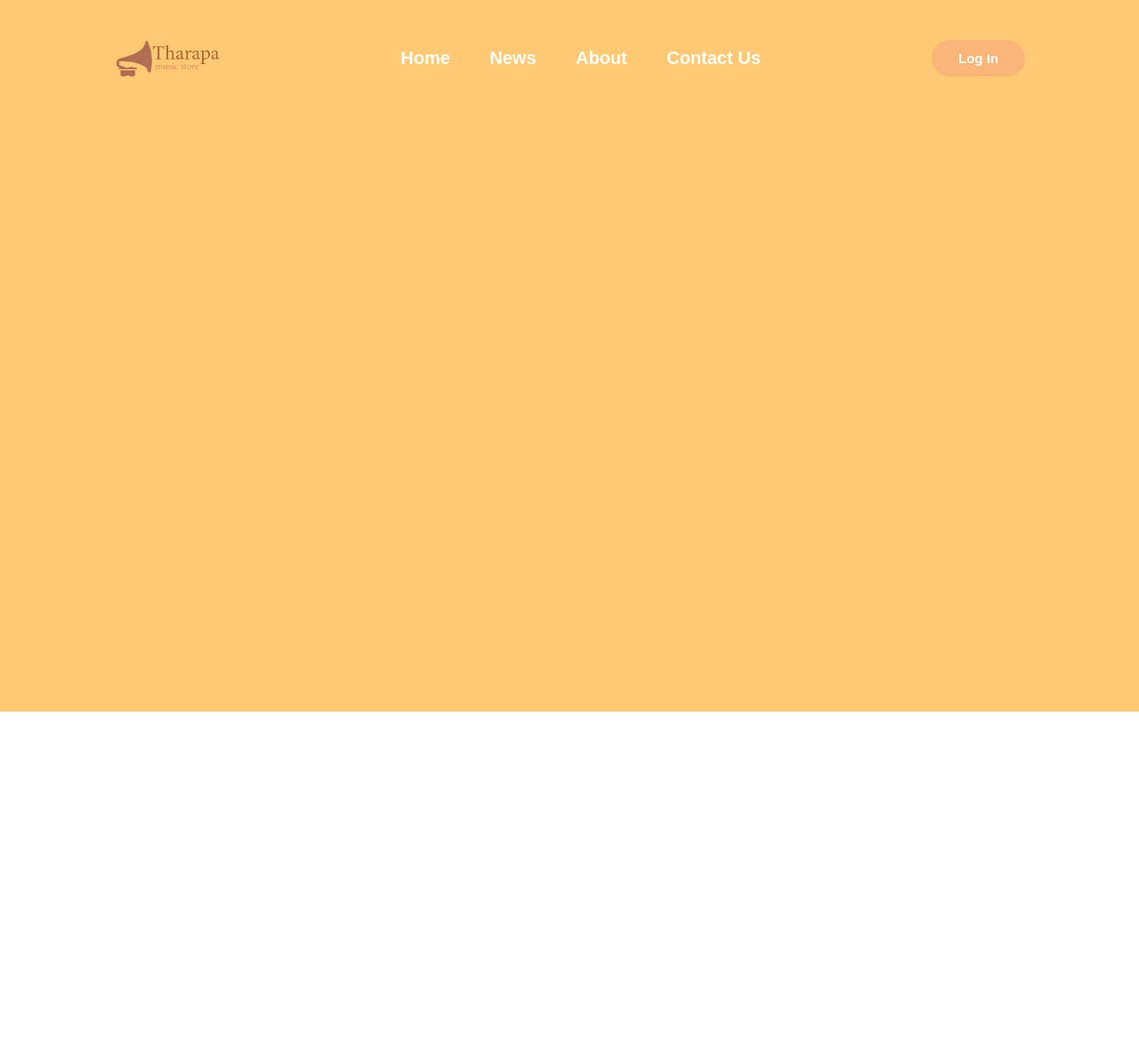
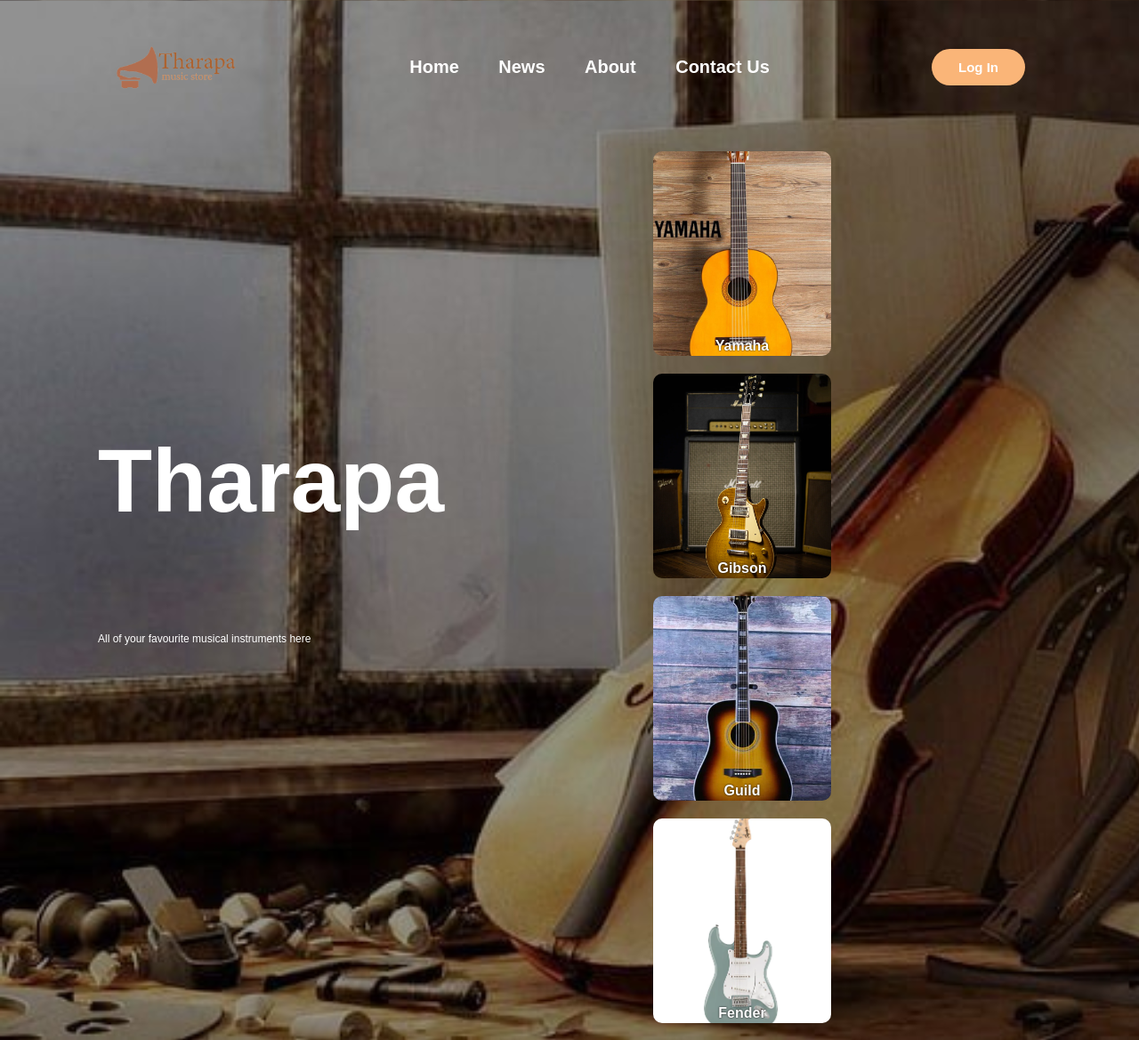
Before and after one commit to welovepbl/Nothing_left, a plain HTML site: page index.html in a window 1280 px wide. Shown: the top 1169 px of the page at 89% size. Before the commit the page ends 800 px from the top, so only its background shows below. Drawn offline with Linux system fonts and the light colour scheme.

Commit message:
Add files via upload

```diff
--- a/index.html
+++ b/index.html
@@ -1,26 +1,52 @@
 <!DOCTYPE html>
 <html>
 <head>
-	<title>Tharapa Music Store</title>
-	<link rel="stylesheet" type="text/css" href="style.css">
+   <title>Tharapa</title>
+   <link rel="stylesheet" type="text/css" href="style.css">
 </head>
-<body>
-
+<body style="background-image: url(bg.jpg); width: 200; height: 200;">
  <div class="hero">
 
 <nav class="nav_header">
 
-      <img src="logo.png" width="130px" class="logo">
+      <img src="logo.png" width="150px" class="logo">
 
       <ul class="nav_menu ">
-     	<li><a href="#">Home</a></li>
-     	<li><a href="#">News</a></li>
-     	<li><a href="#">About</a></li>
-     	<li><a href="#">Contact Us</a></li>
+      <li><a href="file:///D:/ICT%20PBL/index.html">Home</a></li>
+      <li><a href="#">News</a></li>
+      <li><a href="file:///D:/ICT%20PBL/About%20us.html">About</a></li>
+      <li><a href="#">Contact Us</a></li>
      </ul>
      <button type="button">Log In</button>
   </nav>
- </div>
+  </div>
 
+  <div class="row">
+  <div class="col">
+  <h1>Tharapa</h1>
+  <p>All of your favourite musical instruments here</p>
+
+
+  </div>
+
+  <div class="col">
+   <div class="card card1">
+  <h4>Yamaha</h4>
+  </div>
+
+  <div class="card card2">
+  <h4>Gibson</h4>
+  </div>
+
+  <div class="card card3">
+  <h4>Guild</h4>
+  </div>
+
+  <div class="card card4">
+  <h4>Fender</h4>
+  </div>
+
+  </div>
+  </div>
 </body>
 </html>
--- a/style.css
+++ b/style.css
@@ -5,13 +5,13 @@
 	font-family:sans-serif;
 
 }
-.hero{
-	height: 100vh;
-	width: 100;
-	background-color:#ffc973;
-	background-size: cover;
-	background-position: center;
+
+body{
+background-size: cover;
+
 }
+
+
 nav{
 	display: flex;
 	align-items: center;
@@ -22,7 +22,7 @@
  }
 
 .logo{
-	size: 5px;
+
 
   }
 nav ul li{
@@ -62,7 +62,70 @@
 
 }
 
-body{
-background-image: url(D:\bg.jpg);
+.row{
+display: flex;
+height: 88%;
+align-items: center;
+}
+
+.col{
+flex-basis:47%;
+padding: 10px 110px;
+}
+
+
+h1{
+color: #fff;
+font-size: 100px;
+}
+
+p{
+color: #fff;
+font-size: 12px;
+line-height: 20;
+padding-top: 5;
+}
+
+h4{
+text-align: center;
+padding:195px 14px;
+color: white;
+text-shadow: 0px 0px 2px black;
+}
+
+.card{
+width: 200px;
+height:230px;
+display: inline-block;
+border-radius: 10px;
+padding: 15px 25px;
+box-sizing: border-box;
+cursor: pointer;
+margin: 10px 15px;
+background-position: center;
+background-size: cover;
+padding-left: 0%;
+padding-right:0%;
+transition: transform 0.5s;
+}
+
+.card1{
+background-image: url(yamaha.jpg);
+}
+
+.card2{
+background-image: url(gibson.webp);
+}
+
+.card3{
+background-image: url(guild.webp);
+}
+
+.card4{
+background-image: url(fender.webp);
+}
+
+.card:hover{
+transform: translateY(-10px);
 
 }
```
Also changed, not shown: bg.jpg (added), fender.webp (added), gibson.webp (added), guild.webp (added), yamaha.jpg (added).
